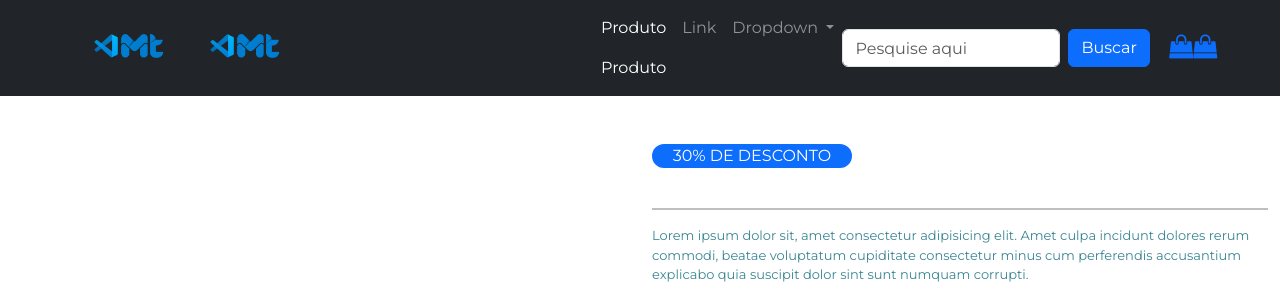
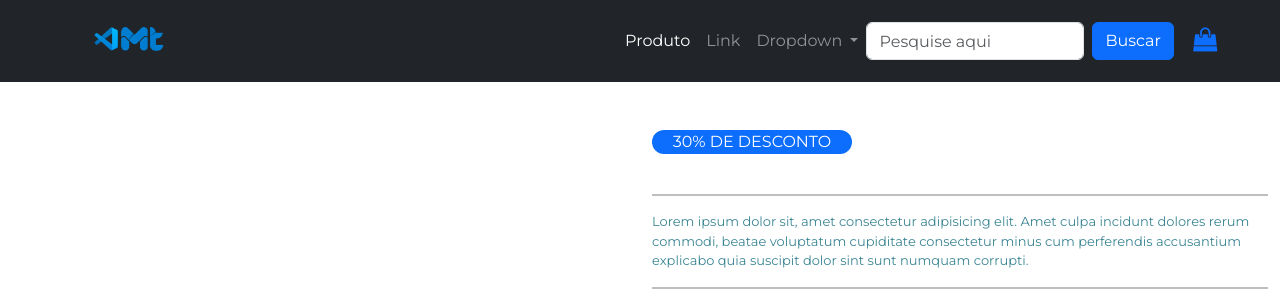
Before and after one commit to LukC30/vitrine-virt-html, a PHP site: page /produto.php in a window 1280 px wide. Shown: the top 297 px of the page. Run offline with PHP 8.4, Linux system fonts and the light colour scheme; some libraries are stand-ins or nearby versions.

Commit message:
fix bugs

```diff
--- a/Php/env.php
+++ b/Php/env.php
@@ -3,6 +3,5 @@
 define("DB_User", "root");
 define("DB_Password", "admin");
 define("DB_Name", "db_Loja");
-define("HostBackEnd", "localhost:80");
-
+define("HostBackEnd", "http://localhost:80");
 ?>
--- a/carrinho.php
+++ b/carrinho.php
@@ -20,6 +20,7 @@
     </style>
 
 </head>
+
 
 <body>
     <!--começo da navbar-->
--- a/produto.php
+++ b/produto.php
@@ -30,7 +30,6 @@
     <nav class="navbar navbar-expand-lg navbar-dark bg-dark">
         <div class="container">
             <a class="navbar-brand" href="./index.php"><img src="./images/MT.dd489150c93fe88a14be.png" alt="Logo"></a>
-            <a class="navbar-brand" href="./index.php"><img src="./images/MT.dd489150c93fe88a14be.png" alt="Logo"></a>
             <button class="navbar-toggler" type="button" data-toggle="collapse" data-target="#navbarSupportedContent"
                 aria-controls="navbarSupportedContent" aria-expanded="false" aria-label="Toggle navigation">
                 <span class="navbar-toggler-icon"></span>
@@ -38,7 +37,6 @@
             <div class="collapse navbar-collapse" id="navbarSupportedContent">
                 <ul class="navbar-nav ml-auto">
                     <li class="nav-item active">
-                        <a class="nav-link" href="./Produtos.php">Produto</a>
                         <a class="nav-link" href="./Produtos.php">Produto</a>
                     </li>
                     <li class="nav-item">
@@ -60,7 +58,6 @@
                 <form class="form-inline my-2 my-lg-0">
                     <input class="form-control mr-sm-2" type="search" placeholder="Pesquise aqui" aria-label="Search">
                     <button class="btn btn-primary my-2 my-sm-0" type="submit">Buscar</button>
-                   <a href="carrinho.php"> <i style="font-size: 24px; margin-left: 80%;" class="fa">&#xf290;</i></a>
                    <a href="carrinho.php"> <i style="font-size: 24px; margin-left: 80%;" class="fa">&#xf290;</i></a>
                 </form>
             </div>
```
